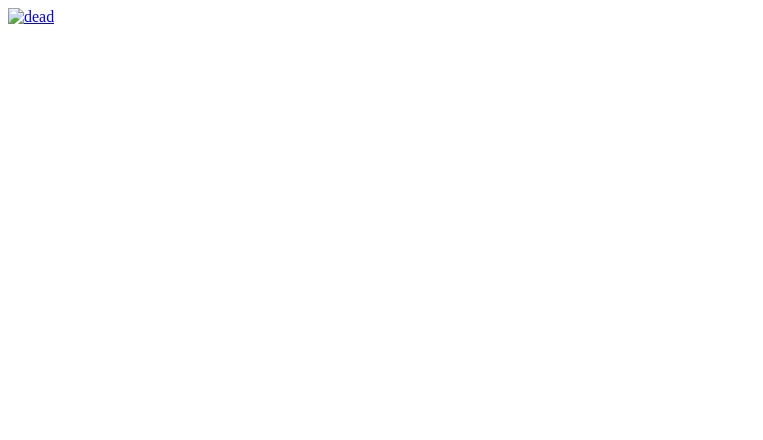
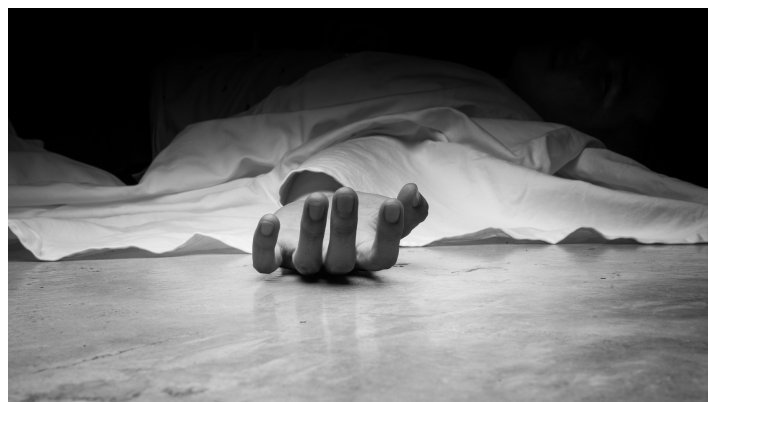
Before and after one commit to Scythe23u/web3, a plain HTML site: page index.html in a window 1280 px wide. Shown: the whole page, without its empty margins (0-763 px from the left). Drawn offline with Linux system fonts and the light colour scheme; the site is published under a folder, as on GitHub Pages, so addresses that start at the root find nothing.

Commit message:
Update index.html
Signed-off-by: Scythe23u <136010521+Scythe23u@users.noreply.github.com>

```diff
--- a/index.html
+++ b/index.html
@@ -1,3 +1,3 @@
 <a href="https://www.youtube.com/watch?v=6eCNhpqlA-Y">
-<img src="/web3/w.jpg" style="max-width:100%;" alt="dead">
+<img src="web3/w.jpg" style="max-width:100%;" alt="dead">
 </a>
```
